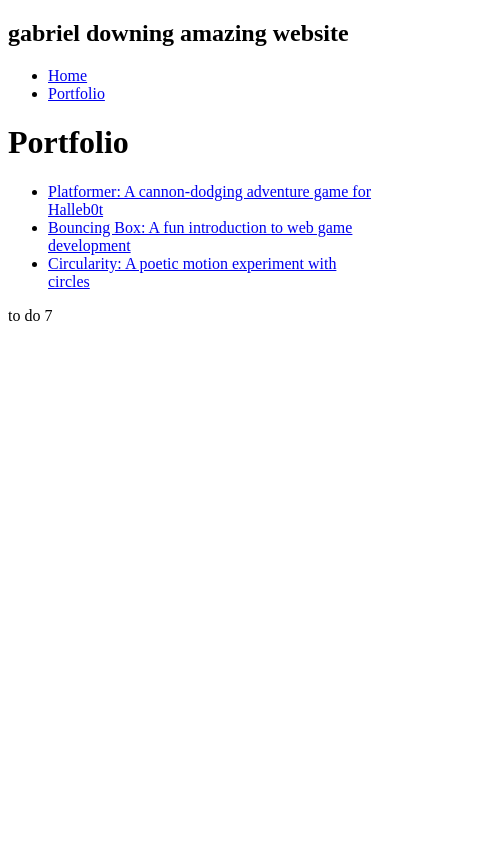
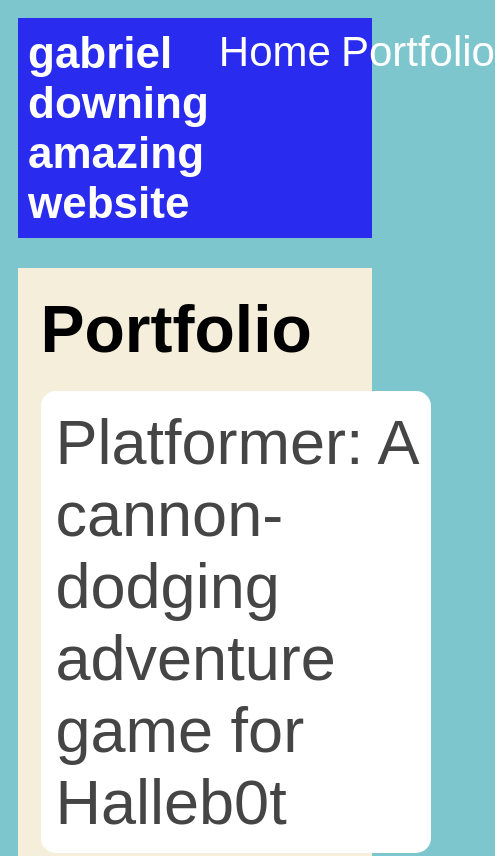
Before and after one commit to gabedown/gabedown.github.io, a plain HTML site: page portfolio.html in a window 390 px wide. Shown: the top 856 px of the page, 495 px wide, since content can reach past the window. Drawn offline with Linux system fonts and the light colour scheme.

Commit message:
add portfolio page to website

```diff
--- a/portfolio.html
+++ b/portfolio.html
@@ -2,6 +2,7 @@
 <html>
   <head>
     <title>my awesome website</title>
+    <link rel="stylesheet" href="style.css" />
   </head>
 
   <body>
@@ -10,11 +11,10 @@
       <nav>
         <h1>gabriel downing amazing website</h1>
         <ul id="nav-ul">
-    <li class=nav-li>
+          <li class="nav-li">
             <a href="index.html">Home</a>
           </li>
-    <li> <a href="portfolio.html">Portfolio</a>
-    </li>
+          <li><a href="portfolio.html">Portfolio</a></li>
         </ul>
       </nav>
 
@@ -23,20 +23,23 @@
           <h1>Portfolio</h1>
           <ul id="portfolio">
             <li>
-  <a href="fsd-projects/platformer/">Platformer: A cannon-dodging adventure game for Halleb0t</a>
+              <a href="fsd-projects/platformer/"
+                >Platformer: A cannon-dodging adventure game for Halleb0t</a
+              >
             </li>
             <li>
-  <a href="fsd-projects/bouncing-box/">Bouncing Box: A fun introduction to web game development</a>
+              <a href="fsd-projects/bouncing-box/"
+                >Bouncing Box: A fun introduction to web game development</a
+              >
             </li>
             <li>
-  <a href="fsd-projects/circularity/">Circularity: A poetic motion experiment with circles</a>
+              <a href="fsd-projects/circularity/"
+                >Circularity: A poetic motion experiment with circles</a
+              >
             </li>
-
           </ul>
         </div>
       </main>
     </div>
   </body>
 </html>
-
-to do 7
--- a/style.css
+++ b/style.css
@@ -87,3 +87,77 @@ nav {
   padding: 10px;
   margin-bottom: 20px;
 }
+/* Portfolio styles */
+.content h1 {
+  color: black;
+}
+
+#portfolio {
+  list-style-type: none;
+  padding-left: 0;
+}
+
+#portfolio li {
+  background: #ffffff;
+  padding: 10px;
+  border-radius: 10px;
+  margin-bottom: 10px;
+}
+
+#portfolio li:hover {
+  background: #eee;
+}
+
+#portfolio a {
+  text-decoration: none;
+  color: #454545;
+}
+
+@media screen and (min-width: 120px) and (max-width: 1080px) {
+  main {
+    height: 100ch;
+    zoom: 1.5;
+    display: grid;
+  }
+
+  h1 {
+    font-size: 44px;
+  }
+
+  h2 {
+    font-size: 42px;
+  }
+
+  h3 {
+    font-size: 36px;
+  }
+
+  #all-contents {
+    height: 100ch;
+    margin: none;
+  }
+
+  a {
+    font-size: 42px;
+  }
+
+  .sidebar {
+    margin-right: 0px;
+    justify-content: center;
+    align-items: center;
+  }
+
+  .sidebar-img {
+    width: 100%;
+  }
+
+  p,
+  li {
+    font-size: 24px;
+  }
+
+  .content {
+    align-content: center;
+    justify-content: center;
+  }
+}
```
Lines whose indentation alone changed are shown as unchanged.
